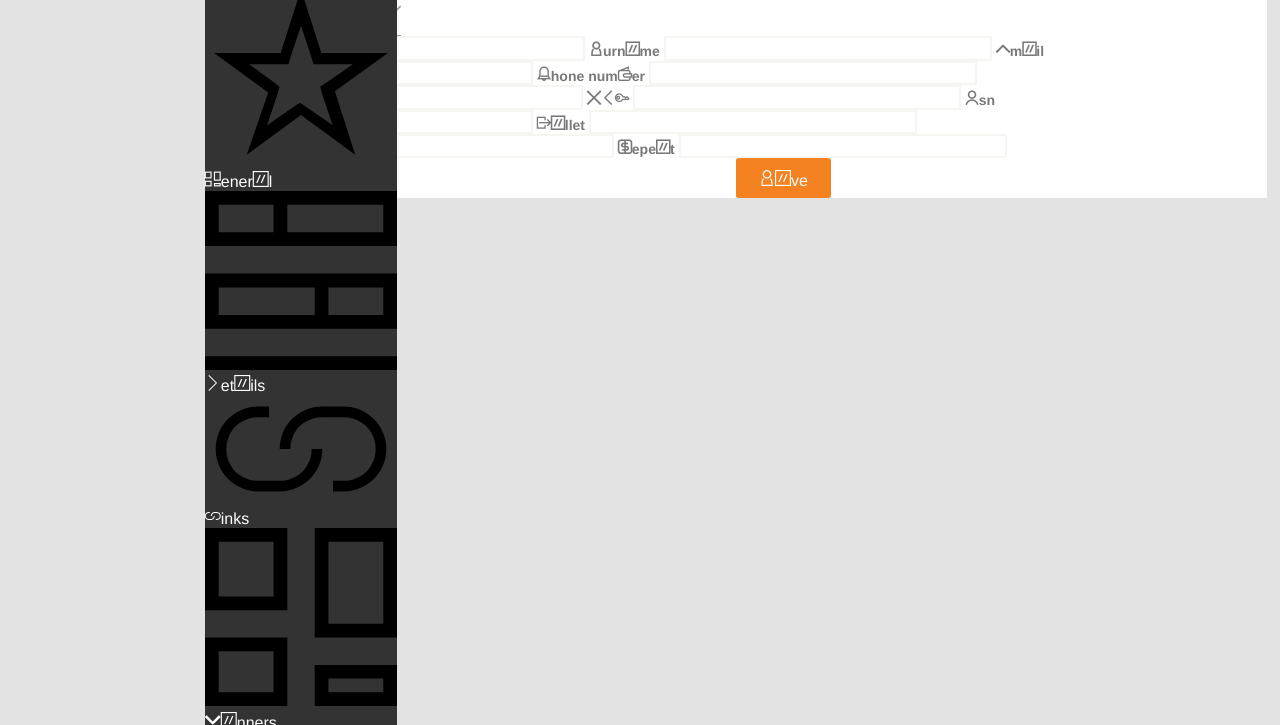
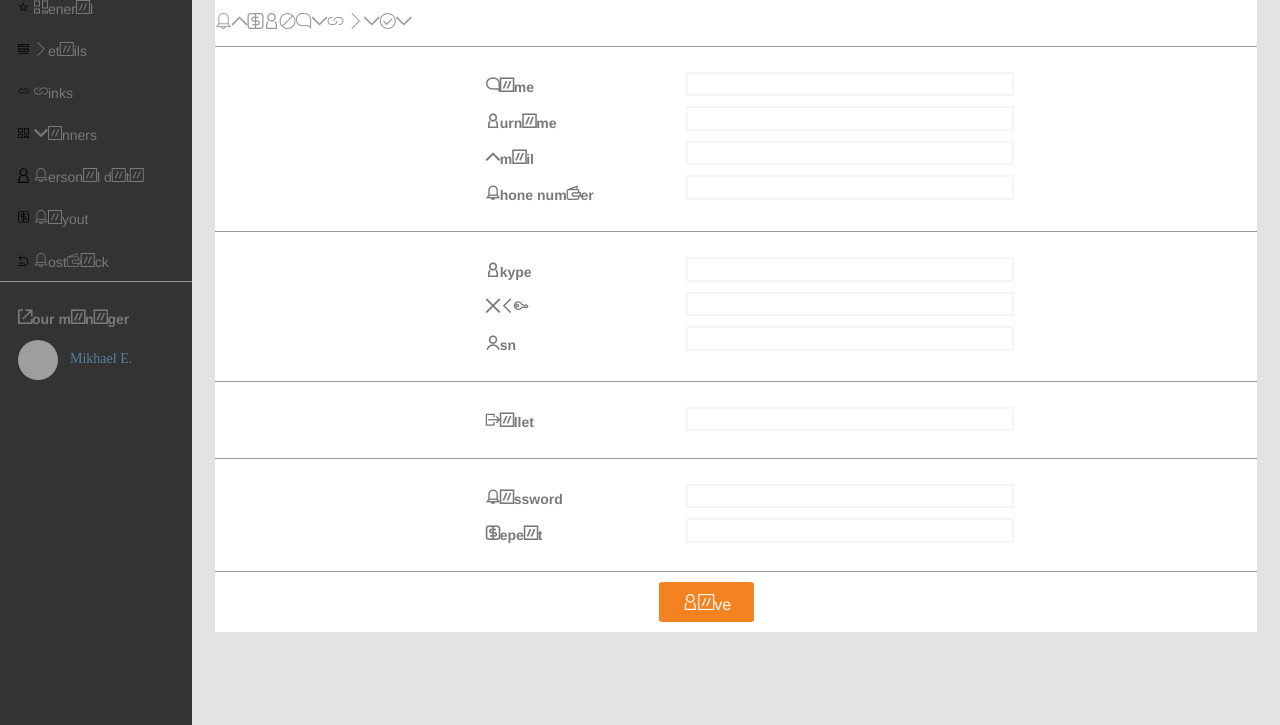
Before and after one commit to PioterDz/solo-project, a website: page templates/personal-data.html in a window 1280 px wide. Shown: the part 75-800 px from the top of the page. Drawn offline with Linux system fonts and the light colour scheme; grey boxes are pictures that could not be loaded; files whose address does not match are found by name.

Commit message:
make personal data page

```diff
--- a/js/script.js
+++ b/js/script.js
@@ -31,18 +31,21 @@ document.body.addEventListener('click', function(event) {
 
 // BANNERS MODAL
 
-var bannerModal = document.getElementById('bannerModal');
-var openBannerModalBtn = document.getElementById('bannerModalBtn');
-var close = document.getElementsByClassName('close')[0];
+var bannerModal = document.getElementById('banner-modal-id');
+var openBannerModalBtn = document.getElementById('upper-banner-modal-open-btn');
+var quitBannerModalSpan = document.getElementById('quit-banner-modal');
 
+if (openBannerModalBtn) {
 openBannerModalBtn.addEventListener('click', function () {
     console.log('banner banner');
     bannerModal.style.display = "block";
 })
-
-close.addEventListener('click', function () {
+}
+if (quitBannerModalSpan) {
+quitBannerModalSpan.addEventListener('click', function () {
     bannerModal.style.display = "none";
 })
+}
 
 document.body.addEventListener('click', function(event) {
     if (event.target == bannerModal) {
--- a/sass/pages/_personal-data.scss
+++ b/sass/pages/_personal-data.scss
@@ -1,4 +1,31 @@
 .personal-data {
     background-color: $page-background-color;
-
+    margin: 1%;
+    .orange-btn {
+        margin: 10px;
+    }
+    .personal-data-container {
+        @include flex(center, center);
+        flex-direction: column;
+        .field {
+            padding: 20px;
+            width: 100%;
+            @include border(0, 0, 1px, 0);
+            [class*="personaldata-"] {
+                @include flex(flex-start, flex-start);
+                flex-direction: column;
+            }
+            .personaldata-description {
+                width: 20%;
+                label {
+                    margin: 10px 0;
+                }
+            }
+            .personaldata-input {
+                input {
+                    margin: 5px 0;
+                }
+            }
+        }
+    }
 }
--- a/templates/personal-data.html
+++ b/templates/personal-data.html
@@ -11,10 +11,7 @@
     <link href="https://fonts.googleapis.com/css?family=Lemon" rel="stylesheet">
 </head>
 <body>
-<div class="container-fluid container">
-    <div class="row">
-        <div class="navbar col-offset-xl-2">
-            <div class="row">
+    <div class="navbar">
         <div class="navigation">
             <div class="wallet">
                 <img alt="icon" class="icon-wallet" src="/images/icons/wallet.svg">
@@ -34,16 +31,13 @@
             <div id="quitModal" class="quit-modal">
                 <div class="quit-modal-content">
                     <p class="paragraph quit-modal-p">Do you really want to quit?</p>
-                            <button class="grey-btn quit-modal-btn">Cancel</button>
-                            <button class="orange-btn quit-modal-btn">Quit</button>
+                    <button class="grey-btn quit-modal-btn" id="quitModalBtn">Cancel</button>
+                    <button class="orange-btn quit-modal-btn"><a href="https://kodilla.com">Quit</a></button>
                 </div>
             </div>
         </div>
     </div>
-        </div>
-    </div>
-    <div class="row">
-        <div class="sidebar col-xl-2">
+    <div class="sidebar">
         <div class="sidebar-up">
             <div class="brand">
                 <a class="brand-name" href="#">Just do it</a>
@@ -53,6 +47,8 @@
                     <div class="bar"></div>
                 </div>
             </div>
+        </div>
+        <div class="sidebar-menu show">
             <div class="menu">
                 <a class="menu-icon" href="/index.html"><img class="icon-general" alt="icon" src="/images/icons/general.svg">General</a>
                 <a class="menu-icon" href="#"><img class="icon-details" alt="icon" src="/images/icons/details.svg">Details</a>
@@ -61,7 +57,6 @@
                 <a class="menu-icon" href="/templates/personal-data.html"><img class="icon-personaldata" alt="icon" src="/images/icons/personaldata.svg">Personal data</a>
                 <a class="menu-icon" href="#"><img class="icon-payout" alt="icon" src="/images/icons/payout.svg">Payout</a>
                 <a class="menu-icon" href="#"><img class="icon-postback" alt="icon" src="/images/icons/postback.svg">Postback</a>
-                </div>
             </div>
             <div class="sidebar-down">
                 <header class="section-header manager">Your manager</header>
@@ -72,47 +67,61 @@
             </div>
         </div>
     </div>
-    <div class="main">
+    <div class="container-fluid container">
         <div class="row">
-            <div class="col-12">
+        <div class="main col-sm-12 col-md-12">
             <form class="personal-data" action="" method="POST">
                 <div class="row">
-                        <div class="page-header col-12">Personal data</div>
+                    <div class="page-header col-sm-12 col-md-12">Personal data</div>
                 </div>
-                    <div class="row">
-                        <div class="field col-12">
+                <div class="personal-data-container">
+                    <div class="field">
+                        <div class="personaldata-description col-offset-sm-3 col-offset-md-3">
                             <label class="section-header">Name</label>
+                            <label class="section-header">Surname</label>
+                            <label class="section-header">Email</label>
+                            <label class="section-header">Phone number</label>
+                        </div>
+                        <div class="personaldata-input">
                             <input type="text" name="user-name">
-                            <label class="section-header">Surname</label>
                             <input type="text" name="user-surname">
-                            <label class="section-header">Email</label>
                             <input type="email" name="user-email">
-                            <label class="section-header">Phone number</label>
                             <input type="text" name="user-phone">
                         </div>
                     </div>
-                    <div class="row">
-                        <div class="field col-12">
+                    <div class="field">
+                        <div class="personaldata-description col-offset-sm-3 col-offset-md-3">
                             <label class="section-header">Skype</label>
+                            <label class="section-header">ICQ</label>
+                            <label class="section-header">Msn</label>
+                        </div>
+                        <div class="personaldata-input">
                             <input type="text" name="user-skype">
-                            <label class="section-header">ICQ</label>
                             <input type="text" name="user-icq">
-                            <label class="section-header">Msn</label>
                             <input type="email" name="user-msn">
+                        </div>
+                    </div>
+                    <div class="field">
+                        <div class="personaldata-description col-offset-sm-3 col-offset-md-3">
                             <label class="section-header">Wallet</label>
+                        </div>
+                        <div class="personaldata-input">
                             <input type="text" name="user-wallet">
                         </div>
                     </div>
-                    <div class="row">
-                        <div class="field col-12">
+                    <div class="field">
+                        <div class="personaldata-description col-offset-sm-3 col-offset-md-3">
                             <label class="section-header">Password</label>
+                            <label class="section-header">Repeat</label>
+                        </div>
+                        <div class="personaldata-input">
                             <input type="password" name="user-password">
-                            <label class="section-header">Repeat</label>
                             <input type="password" name="user-password">
                         </div>
                     </div>
+                </div>
                 <div class="row">
-                        <div class="col-offset-xl-6">
+                    <div class="col-offset-sm-5 col-offset-md-5">
                         <button type="submit" class="orange-btn">Save</button>
                     </div>
                 </div>
@@ -120,7 +129,6 @@
         </div>
         </div>
     </div>
-</div>
 <script type="text/javascript" src='../js/script.js'></script>
 </body>
 </html>
```
Also changed, not shown: templates/banners.html (+5 -5 lines), css/style.css. Lines whose indentation alone changed are shown as unchanged.
